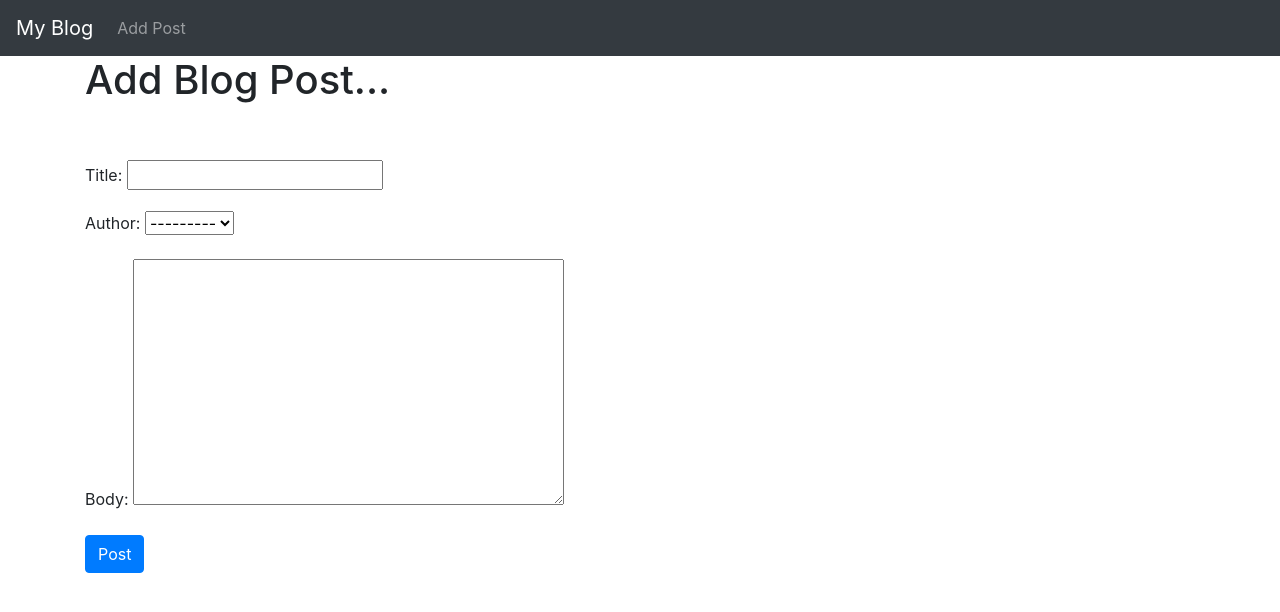
After one commit to rahul01281/blog-project, a Django app: page /add_post/ in a window 1280 px wide. The commit adds this page. Shown: the top 612 px of the page. Run offline with Django 3.2, Linux system fonts and the light colour scheme; data comes from the database, SQL or seed files in the repository; both versions use the stored data as it was after the commit.

Commit message:
add post page

```diff
--- a/blog/blog_app/models.py
+++ b/blog/blog_app/models.py
@@ -1,5 +1,6 @@
 from django.db import models
 from django.contrib.auth.models import User
+from django.urls import reverse
 
 # Create your models here.
 
@@ -10,3 +11,6 @@ class Post(models.Model):
 
     def __str__(self):
         return self.title + '|' + str(self.author)
+
+    def get_absolute_url(self):
+        return reverse('home')
--- a/blog/blog_app/urls.py
+++ b/blog/blog_app/urls.py
@@ -1,7 +1,8 @@
 from django.urls import path
-from .views import HomeView, ArticleDetailView
+from .views import HomeView, ArticleDetailView, AddPostView
 
 urlpatterns = [
     path('', HomeView.as_view(), name='home'),
     path('article/<int:pk>', ArticleDetailView.as_view(), name='article_detail'),
+    path('add_post/', AddPostView.as_view(), name='add_post'),
 ]
--- a/blog/blog_app/views.py
+++ b/blog/blog_app/views.py
@@ -1,5 +1,5 @@
 from django.shortcuts import render
-from django.views.generic import ListView, DetailView
+from django.views.generic import ListView, DetailView, CreateView
 from .models import Post
 
 # Create your views here.
@@ -11,3 +11,8 @@ class HomeView(ListView):
 class ArticleDetailView(DetailView):
     model = Post
     template_name = 'article_detail.html'
+
+class AddPostView(CreateView):
+    model = Post
+    template_name = 'add_post.html'
+    fields = '__all__'
--- /dev/null
+++ b/blog/templates/add_post.html
@@ -0,0 +1,17 @@
+{% extends "base.html"%}
+
+{% block title%}Add a Post{% endblock %}
+
+{% block content%}
+
+<h1>Add Blog Post...</h1>
+<br><br>
+<div class="form-group">
+    <form method="POST">
+        {% csrf_token %}
+        {{form.as_p}}
+        <button class="btn btn-primary">Post</button>
+    </form>
+</div>
+
+{% endblock %}
--- a/blog/templates/article_detail.html
+++ b/blog/templates/article_detail.html
@@ -7,11 +7,11 @@
 <h1>{{ post.title }}</h1>
 <p>By: {{ post.author.first_name }} {{ post.author.last_name }}</p>
 
-<hr>
+<hr><br>
 
 {{ post.body }}
 
-<br>
+<br><br><br><br>
 
 <a href="{% url 'home' %}" class="btn btn-secondary">Back</a>
 
--- a/blog/templates/base.html
+++ b/blog/templates/base.html
@@ -20,7 +20,7 @@
           <ul class="navbar-nav mr-auto">
 
             <li class="nav-item">
-              <a class="nav-link" href="#">Link</a>
+              <a class="nav-link" href="{% url 'add_post' %}">Add Post</a>
             </li>
 
           </ul>
```
Also changed, not shown: blog/db.sqlite3.
